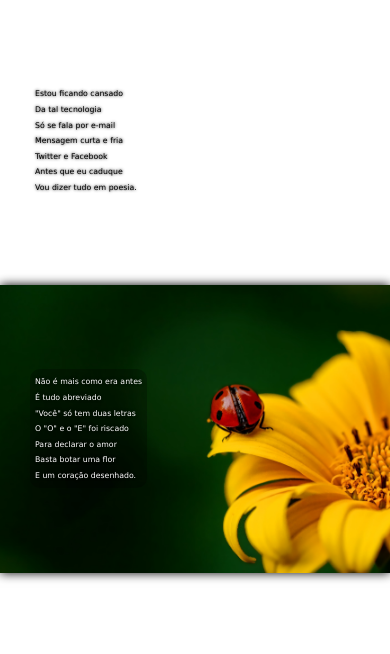
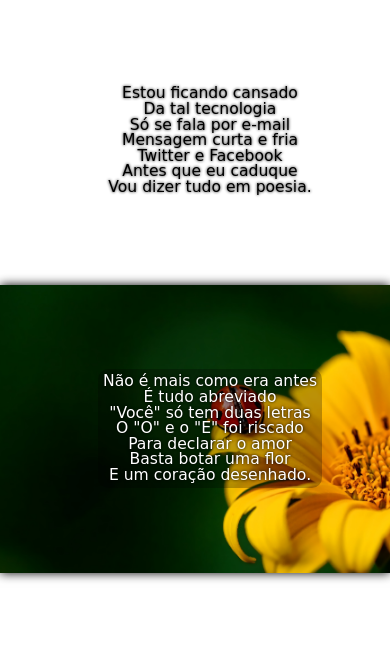
Before and after one commit to djeisson/cordel-projeto, a plain HTML site: page index.html in a window 390 px wide. Shown: the part 166-820 px from the top of the page. Drawn offline with Linux system fonts and the light colour scheme.

Commit message:
alteração de layout para dispositivos moveis

```diff
--- a/index.html
+++ b/index.html
@@ -5,7 +5,7 @@
     <meta http-equiv="X-UA-Compatible" content="IE=edge">
     <meta name="viewport" content="width=device-width, initial-scale=1.0">
     <title>Cordel</title>
-    <link rel="stylesheet" href="style.css">
+    <link rel="stylesheet" href="style.css" media="all">
 </head>
 <body>
     <header>
--- a/style.css
+++ b/style.css
@@ -98,3 +98,21 @@ footer a:hover{
     color: black;
     border-radius: 10px;
 }
+
+@media screen and (max-width:800px) {
+    section{
+
+        display: flex;
+        align-items: center;
+        justify-content: center;
+        flex-direction: column;
+        text-align: center;
+    }
+    section#imagem>p{
+        font-size:2em ;
+
+    }
+    section.normal>p{
+        font-size:2em ;
+    }
+}
```
